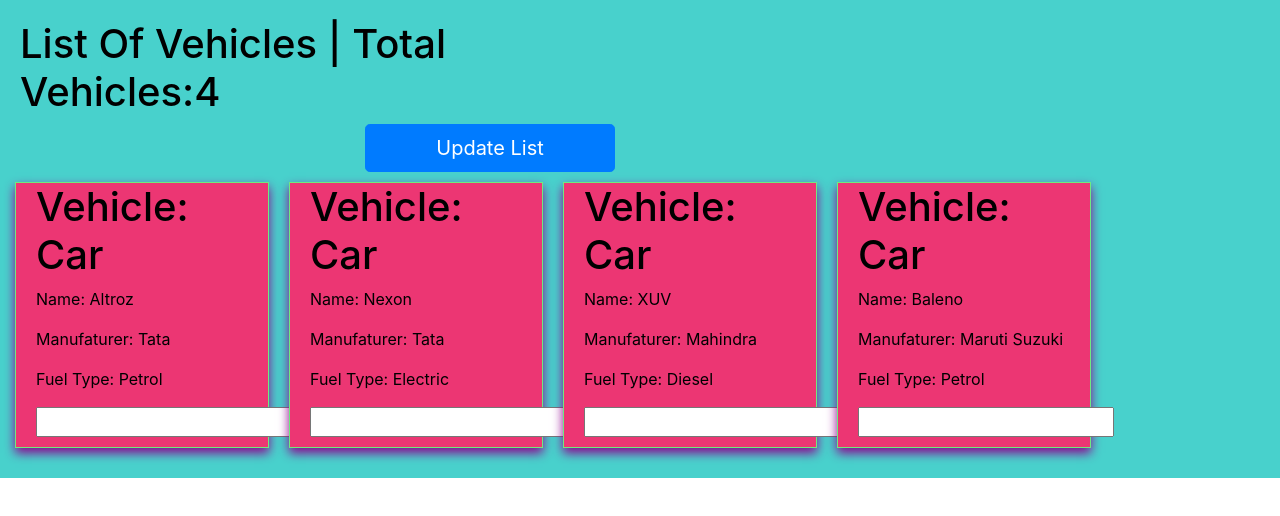
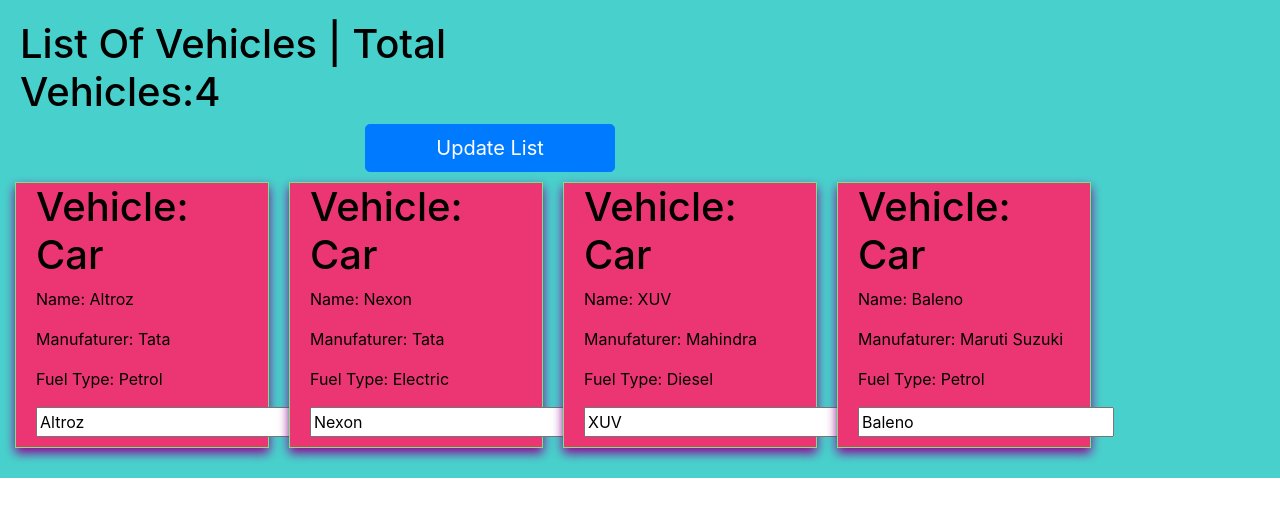
Before and after one commit to KetakiUbale/ReactPractice, a React (Create React App) app: page / in a window 1280 px wide. Shown: the top 516 px of the page. Built offline with nearby package versions, Linux system fonts and the light colour scheme.

Commit message:
Dual Binding Added

```diff
--- a/src/Vehicle/vehicle.js
+++ b/src/Vehicle/vehicle.js
@@ -5,7 +5,7 @@
     <p onClick={props.updateClick}>Name: { props.Name }</p>
     <p>Manufaturer: { props.Manufacturer }</p>
     <p>Fuel Type: { props.FuelType}</p>
-    <input type="text" onChange={props.nameChanged}></input>
+    <input type="text" onChange={props.nameChanged} value={props.Name}></input>
     </div>
 );
 export default vehicle;
```
